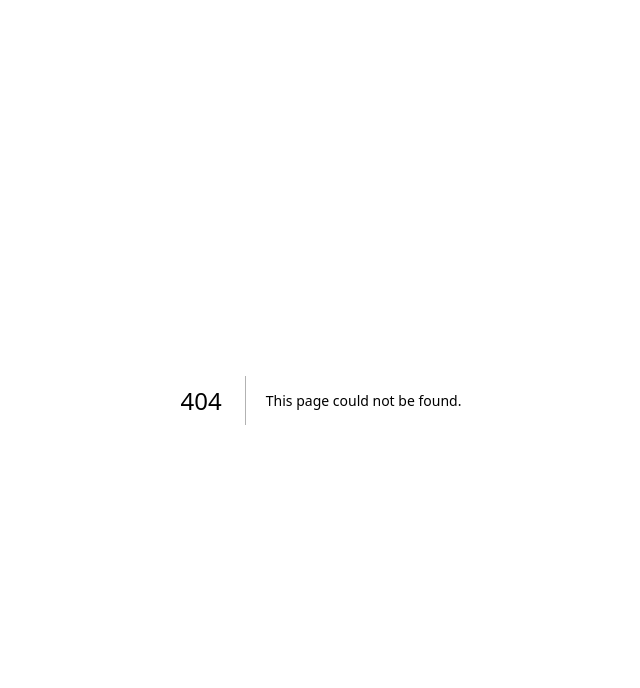
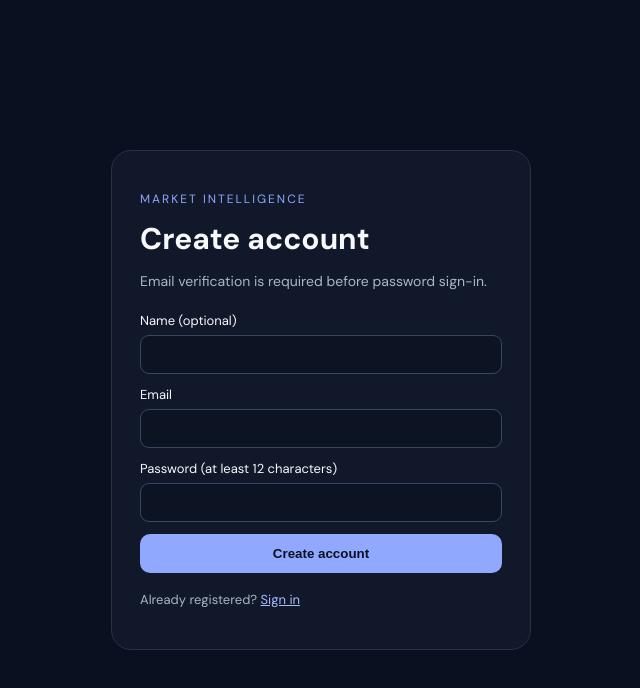
Before and after one commit to uzair594-prog/ai-agent-for-crypto-signals, a Next.js app: page /register in a window 1280 px wide. Before the commit this address had no page. Shown: the top 688 px of the page, without its empty margins (319-959 px from the left). Built offline with nearby package versions, Linux system fonts and the light colour scheme.

Commit message:
feat(auth): add email registration form

```diff
--- /dev/null
+++ b/src/app/register/page.tsx
@@ -0,0 +1,56 @@
+"use client";
+
+import { useState } from "react";
+
+export default function RegisterPage() {
+  const [name, setName] = useState("");
+  const [email, setEmail] = useState("");
+  const [password, setPassword] = useState("");
+  const [message, setMessage] = useState("");
+  const [busy, setBusy] = useState(false);
+
+  async function submit(event: React.FormEvent<HTMLFormElement>) {
+    event.preventDefault();
+    setBusy(true);
+    setMessage("");
+    try {
+      const response = await fetch("/api/auth/register", {
+        method: "POST",
+        headers: { "content-type": "application/json" },
+        body: JSON.stringify({ name, email, password }),
+      });
+      const body = await response.json();
+      setMessage(response.ok ? body.message : (body.error ?? "Unable to register."));
+    } catch {
+      setMessage("Registration is temporarily unavailable.");
+    } finally {
+      setBusy(false);
+    }
+  }
+
+  return (
+    <main style={{ minHeight: "100vh", display: "grid", placeItems: "center", padding: 24, background: "#0b1020", color: "#f7f8fc" }}>
+      <section style={{ width: "100%", maxWidth: 420, border: "1px solid #293149", borderRadius: 20, padding: 28, background: "#11182a" }}>
+        <p style={{ color: "#8da8ff", fontSize: 12, letterSpacing: 2, textTransform: "uppercase" }}>Market intelligence</p>
+        <h1 style={{ fontSize: 30, margin: "8px 0" }}>Create account</h1>
+        <p style={{ color: "#aab4ca", fontSize: 14 }}>Email verification is required before password sign-in.</p>
+        <form onSubmit={submit} style={{ display: "grid", gap: 12, marginTop: 22 }}>
+          <label style={{ display: "grid", gap: 6, fontSize: 13 }}>Name (optional)
+            <input value={name} onChange={(e) => setName(e.target.value)} maxLength={80} autoComplete="name" style={inputStyle} />
+          </label>
+          <label style={{ display: "grid", gap: 6, fontSize: 13 }}>Email
+            <input required type="email" value={email} onChange={(e) => setEmail(e.target.value)} autoComplete="email" style={inputStyle} />
+          </label>
+          <label style={{ display: "grid", gap: 6, fontSize: 13 }}>Password (at least 12 characters)
+            <input required minLength={12} maxLength={128} type="password" value={password} onChange={(e) => setPassword(e.target.value)} autoComplete="new-password" style={inputStyle} />
+          </label>
+          {message && <p role="status" style={{ color: "#aab4ca", fontSize: 13 }}>{message}</p>}
+          <button disabled={busy} type="submit" style={{ padding: 12, border: 0, borderRadius: 10, background: "#91a8ff", color: "#0b1020", fontWeight: 700 }}>{busy ? "Creating…" : "Create account"}</button>
+        </form>
+        <p style={{ color: "#aab4ca", fontSize: 13, marginTop: 18 }}>Already registered? <a href="/login" style={{ color: "#a9bbff" }}>Sign in</a></p>
+      </section>
+    </main>
+  );
+}
+
+const inputStyle: React.CSSProperties = { width: "100%", boxSizing: "border-box", padding: 11, borderRadius: 9, border: "1px solid #3a4560", background: "#0c1323", color: "#f7f8fc" };
```
